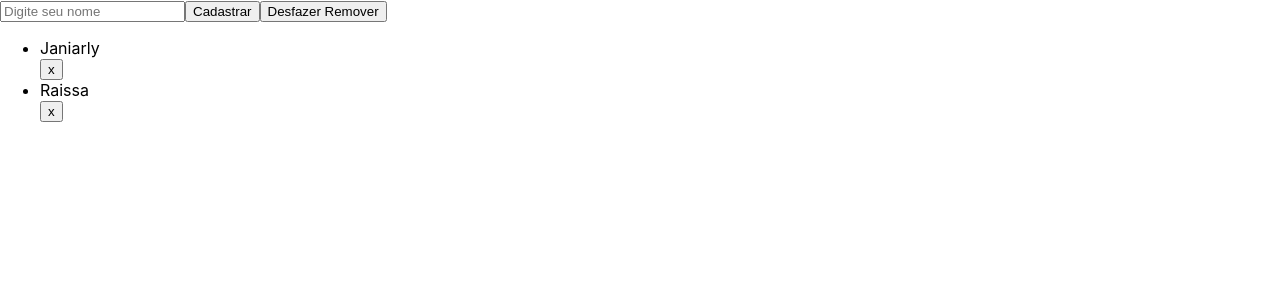
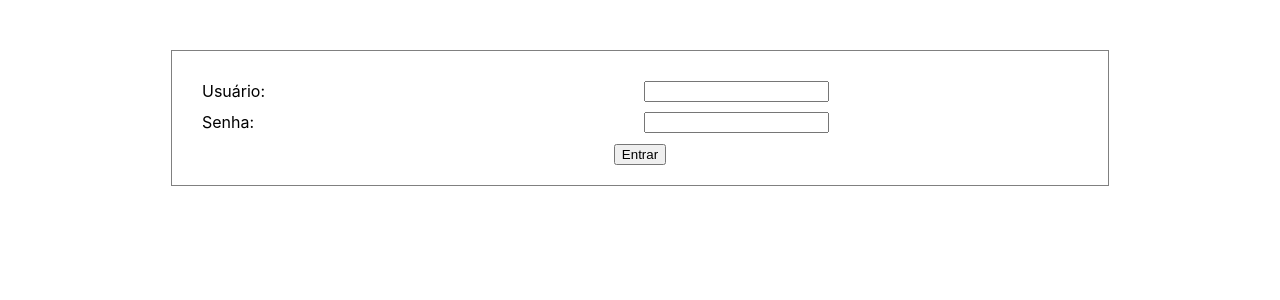
Before and after one commit to simone-art/exercicio-2-react, a React (Create React App) app: page / in a window 1280 px wide. Shown: the top 300 px of the page. Built offline with nearby package versions, Linux system fonts and the light colour scheme.

Commit message:
creado card y la página produtos utilizando react-dom, browserrect, switch, route e path

```diff
--- a/package.json
+++ b/package.json
@@ -5,6 +5,7 @@
   "dependencies": {
     "react": "^16.12.0",
     "react-dom": "^16.12.0",
+    "react-router-dom": "^5.1.2",
     "react-scripts": "3.2.0"
   },
   "scripts": {
--- a/src/App.js
+++ b/src/App.js
@@ -1,6 +1,9 @@
 import React, {Fragment} from 'react';
 // import Input from './componentes/Input/Input';
-import Home from './pages/Home'
+import Home from './pages/Home';
+import Login from './pages/Login';
+import Produtos from './pages/Produtos';
+import {BrowserRouter, Switch, Route} from 'react-router-dom';
 import './App.css';
 
 function App() {
@@ -9,16 +12,28 @@ function App() {
   //   value=element.target.value
 
   return (
-    <div>
-      <Fragment>
-      {/* <Input placeholder="Digite seu nome" tipo="text" change={onChangeInput} />
-      {/* <Input placeholder="Digite sua idade" tipo="password"/> */}
-      {/* <button>Cadastrar</button>
-      <p>Bruna</p> */}
-      <Home />
-      </Fragment>
-    </div>
-  );
+
+    <BrowserRouter>
+    <Switch>
+    <Route path="/" exact={true} component={Login} />
+    <Route path="/home" component={Home} />
+    <Route path="/produtos" component={Produtos} />
+    </Switch>
+    </BrowserRouter>
+  )
 }
 
+//     // <div>
+//       {/* <Fragment> */}
+//       {/* <Input placeholder="Digite seu nome" tipo="text" change={onChangeInput} />
+//       {/* <Input placeholder="Digite sua idade" tipo="password"/> */}
+//       {/* <button>Cadastrar</button>
+//       <p>Bruna</p> */}
+//       <Home />
+//       <Login />
+//       {/* </Fragment> */}
+//     // </div>
+//   );
+// }
+
 export default App;
--- /dev/null
+++ b/src/componentes/Card/Card.css
@@ -0,0 +1,12 @@
+.card {
+    width: 200px;
+    height: 250px;
+    text-align: center;
+    border: 1px solid black;
+}
+
+.card-img {
+    width: 80px;
+    height: 100px;
+
+}
--- /dev/null
+++ b/src/componentes/Card/Card.js
@@ -0,0 +1,15 @@
+import React from 'react'
+import imagem from '../../img/nicky.jpg'
+
+
+const Card = (props) => (
+    <div className= 'card'>
+        {/* <h1>Produtos</h1>
+        <h2>Oferta Especial Black Friday</h2> */}
+        <img src={imagem} className="card-img"></img>
+        <p>Game Nicky-Ginger</p>
+        <p>R$ 29,90</p>
+    </div>
+);
+
+export default Card;
--- /dev/null
+++ b/src/pages/Login.css
@@ -0,0 +1,18 @@
+/* * {
+    box-sizing: border-box;
+} */
+
+.login-form {
+    width: 70%;
+    margin: 50px auto;
+    padding: 20px;
+    border: solid, gray 1px;
+    text-align: center;
+}
+
+.group-label {
+    display: flex;
+    margin: 10px;
+    width: 70%;
+    justify-content: space-between;
+}
--- /dev/null
+++ b/src/pages/Login.js
@@ -0,0 +1,24 @@
+import React from 'react'
+import Input from '../componentes/Input/Input';
+import Button from '../componentes/Button/Button';
+
+import './Login.css'
+
+const Login = (props) => (
+    <div>
+        <form className="login-form">
+            <div className="group-label">
+                <label>Usuário:</label>
+                <input tipo="text"></input>
+            </div>
+
+            <div className="group-label">
+                <label>Senha:</label>
+                <input password="password"></input>
+            </div>
+                <Button>Entrar</Button>
+        </form>
+    </div>
+);
+
+export default Login;
--- /dev/null
+++ b/src/pages/Produtos.js
@@ -0,0 +1,9 @@
+import React from 'react'
+import Card from "../componentes/Card/Card"
+
+const Produtos = (props) => (
+    <Card />
+);
+
+
+export default Produtos;
```
Also changed, not shown: src/img/nicky.jpg (added), 1 other file (tests, documents, lock files or other folders).
